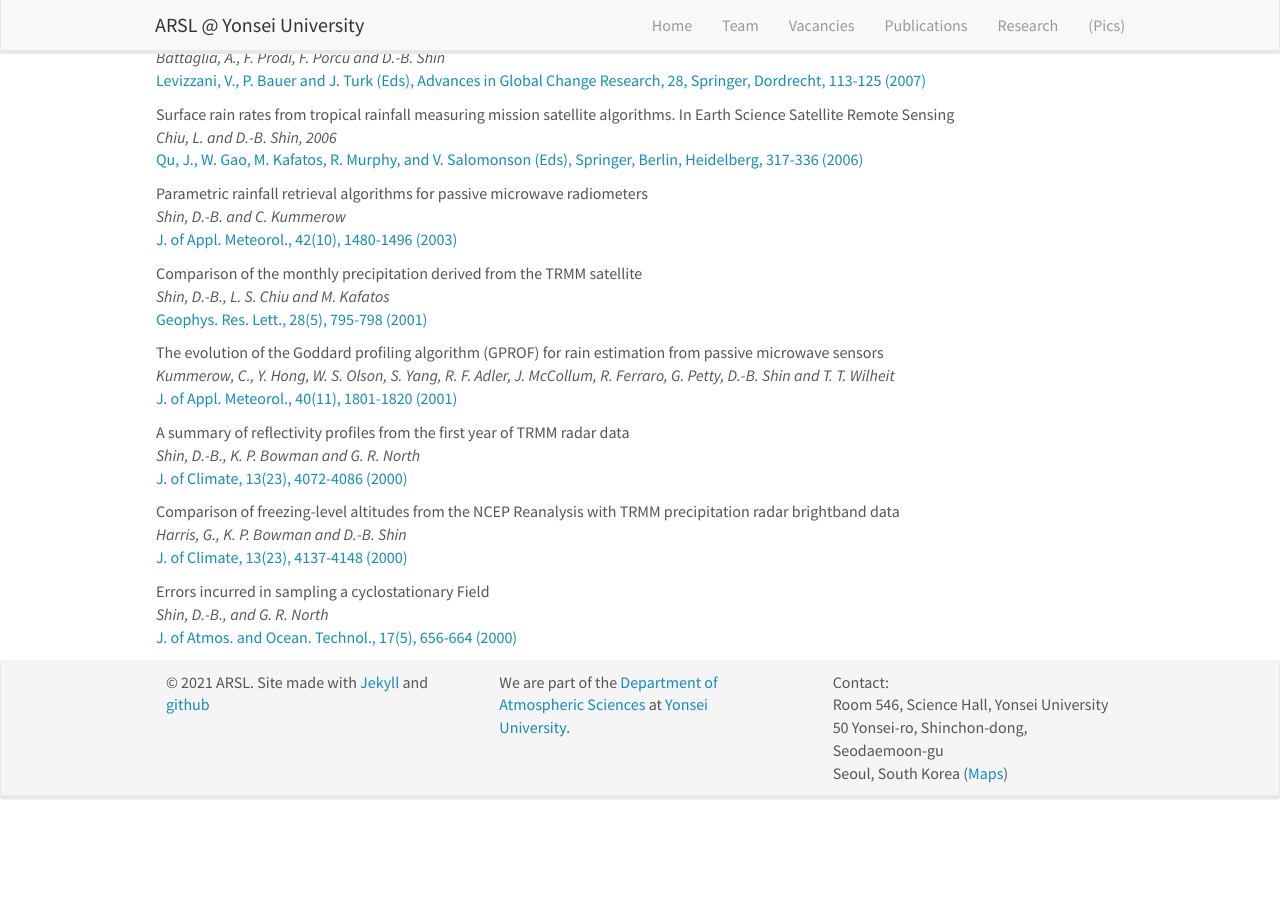
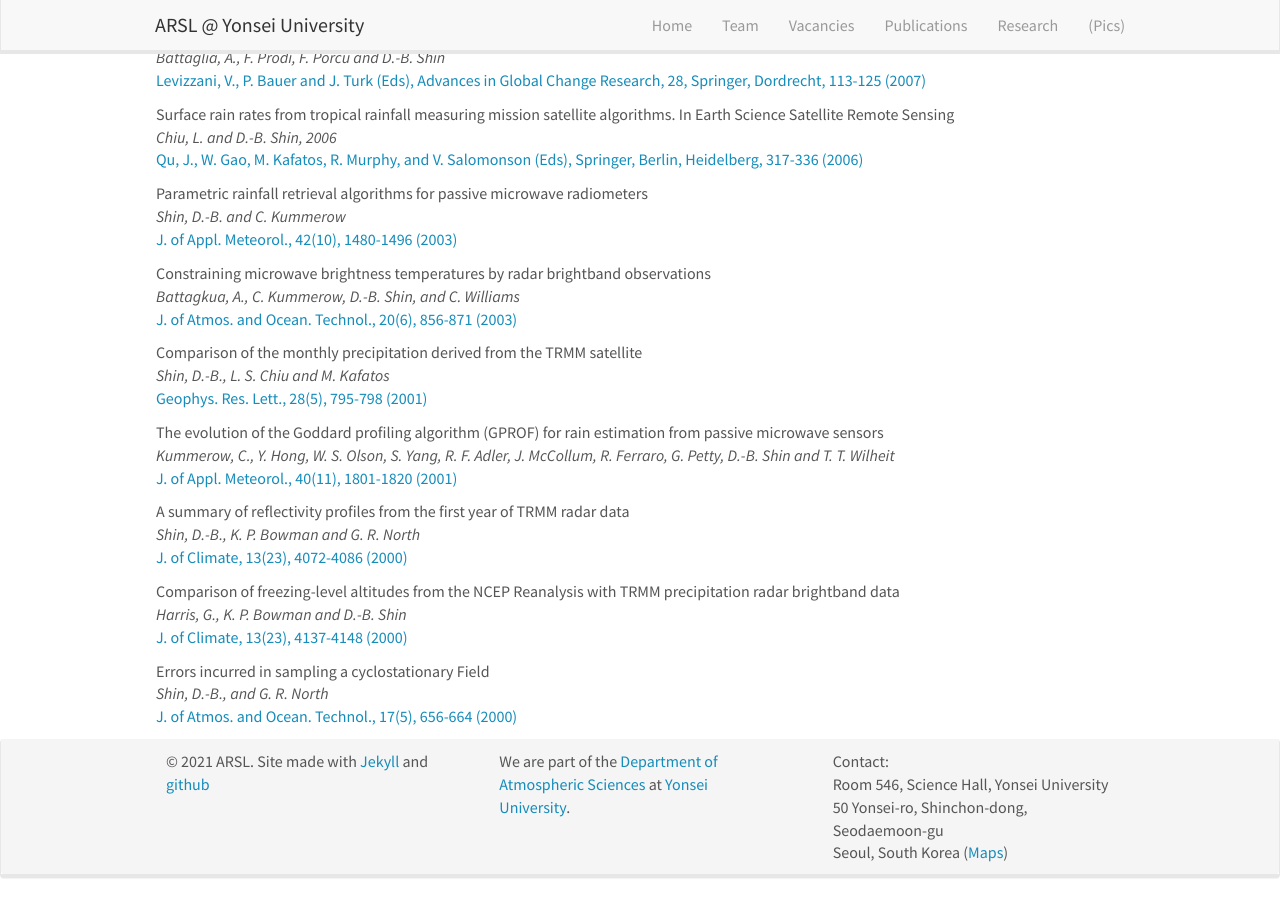
Before and after one commit to roo2003/roo2003.github.io, a Jekyll site: the page built from _pages/publications.md, in a window 1280 px wide and 900 px high, scrolled down 3081 px. Built offline with Jekyll 4.4.1, drawn with Linux system fonts in a browser that asks for light colours; nearby versions of some CDN libraries; before the commit the page ends 3902 px from its top, so only the background shows below that.

Commit message:
Update publist.yml

```diff
--- a/_data/publist.yml
+++ b/_data/publist.yml
@@ -250,6 +250,15 @@
     display: J. of Appl. Meteorol., 42(10), 1480-1496 (2003)
   highlight: 0
 
+- title: "Constraining microwave brightness temperatures by radar brightband observations"
+  image: dummy.png
+  description: ""
+  authors: Battagkua, A., C. Kummerow, D.-B. Shin, and C. Williams
+  link:
+    url: https://doi.org/10.1175/1520-0426(2003)020<0856:CMBTBR>2.0.CO;2
+    display: J. of Atmos. and Ocean. Technol., 20(6), 856-871 (2003)
+  highlight: 0
+
 - title: "Comparison of the monthly precipitation derived from the TRMM satellite"
   image: dummy.png
   description: ""
```
